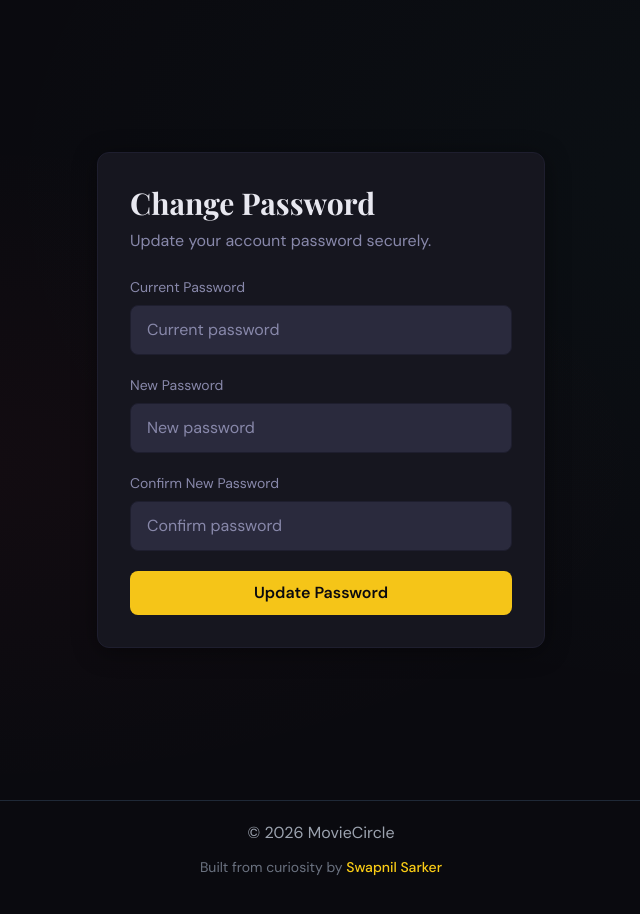
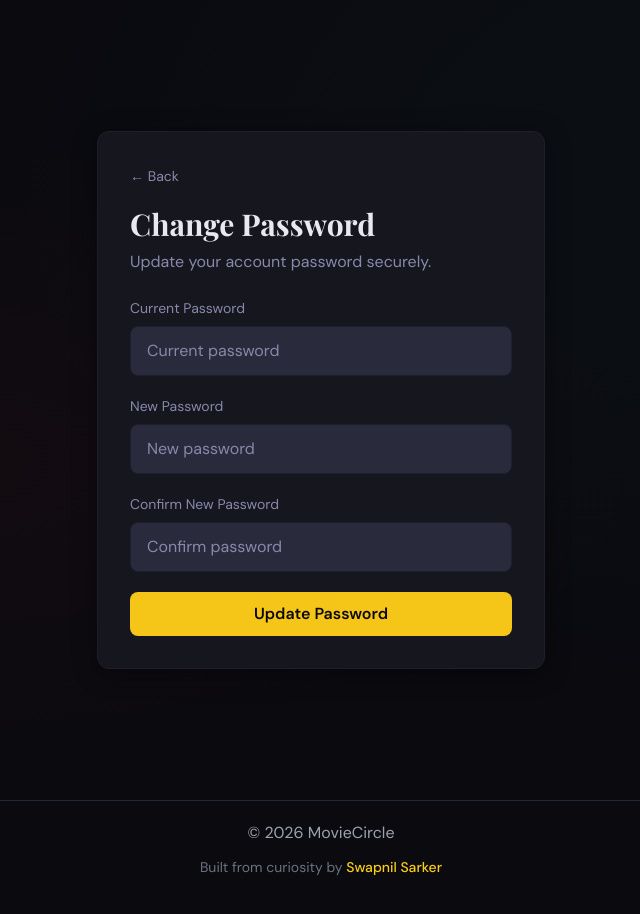
Before and after one commit to swap-nil133/MovieCircle, a React (Vite) app in the folder frontend/: page /change-password in a window 1280 px wide. Shown: the top 914 px of the page, without its empty margins (319-959 px from the left). Built offline with nearby package versions, Linux system fonts and the light colour scheme; no server answers; sample sign-in values are in the browser's storage.

Commit message:
Add back button to Change Password page

```diff
--- a/frontend/src/pages/ChangePasswordPage.jsx
+++ b/frontend/src/pages/ChangePasswordPage.jsx
@@ -45,6 +45,11 @@ export default function ChangePasswordPage() {
   return (
     <div className="min-h-screen flex items-center justify-center px-4">
       <div className="w-full max-w-md card p-8 animate-scale-in">
+        <button
+          onClick={() => navigate('/dashboard')}
+          className="text-sm text-cinema-subtle hover:text-cinema-text transition-colors mb-5">
+          ← Back
+        </button>
 
         <h1 className="font-display text-3xl font-bold text-cinema-text mb-2">
           Change Password
```
